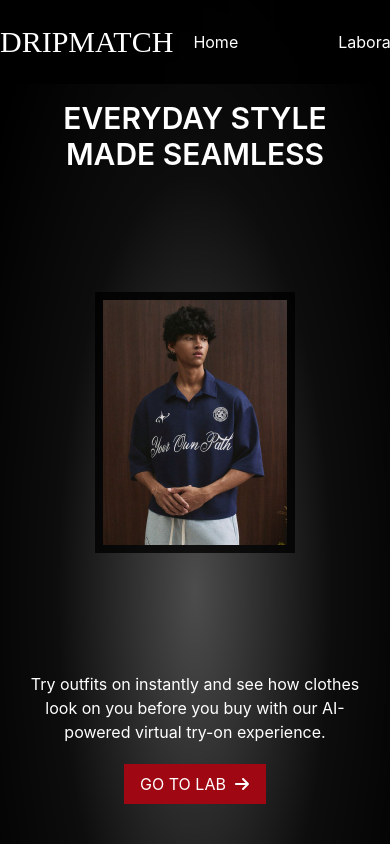
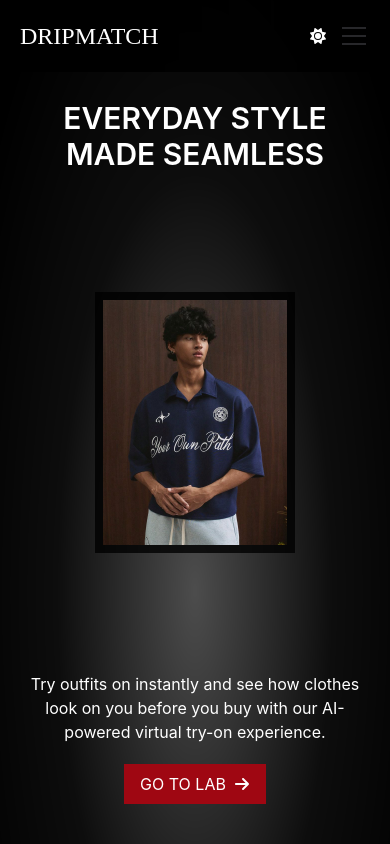
Before and after one commit to FrankTopzy/Drip_match, a React (Vite) app: page / in a window 390 px wide. Built offline with nearby package versions, Linux system fonts and the light colour scheme; no server answers; a web font is replaced by a local one.

Commit message:
feat: designed the nav-menu for smaller screens and also made other features responsive.

```diff
--- a/src/components/header/Header.tsx
+++ b/src/components/header/Header.tsx
@@ -2,17 +2,20 @@ import { FaSun } from "react-icons/fa6"
 import { useDripmatch } from "../Context";
 import Styles from './header.module.css'
 import { Link } from "react-router-dom";
+import { useRef, useState } from "react";
 
 
 function Header() {
   const { isDark, setIsDark } = useDripmatch();
+  const [menuOpen, setMenuOpen] = useState<boolean>(false);
+
 
   return (
-    <div className={`flex justify-center bg-linear-to-r from-(--bg-color) from-10% via-(--bg-color2) via-70% to-(--bg-color3) to-95% fixed w-full lg:px-20 z-99`} data-aos="fade-down">
-      <header className="flex justify-between items-center max-w-(--max-w) w-full py-5 text-(--text-color)">
-        <Link to={'/'} className={`${Styles.logo} uppercase text-3xl`}>Dripmatch</Link>
+    <div className={`flex justify-center bg-linear-to-r from-(--bg-color) from-10% via-(--bg-color2) via-70% to-(--bg-color3) to-95% fixed w-full lg:px-20 z-10`} data-aos="fade-down">
+      <header className="flex justify-between items-center max-w-(--max-w) w-full px-5 md:px-0 py-5 text-(--text-color) relative">
+        <Link to={'/'} className={`${Styles.logo} uppercase text-2xl md:text-3xl`}>Dripmatch</Link>
 
-        <div>
+        <div className="hidden md:block">
           <ul className={`${Styles.nav_list} flex gap-15`}>
             <Link to={'/'}>Home</Link>
             <Link to={'/lab'}>Laboratory</Link>
@@ -22,11 +25,31 @@ function Header() {
           </ul>
         </div>
 
-        <div>
+        <div className="flex gap-3">
           <button onClick={() => setIsDark(!isDark)}>
             <FaSun/>
           </button>
+
+          <button onClick={() => setMenuOpen(!menuOpen)} className="md:hidden flex flex-col gap-1.5 cursor-pointer bg-transparent border-0 p-1">
+            <span className={`block w-6 h-0.5 bg-zinc-800 transition-transform ${menuOpen ? 'rotate-45 translate-y-2' : ''}`}></span>
+            <span className={`block w-6 h-0.5 bg-zinc-800 transition-opacity ${menuOpen ? 'opacity-0' : ''}`}></span>
+            <span className={`block w-6 h-0.5 bg-zinc-800 transition-transform ${menuOpen ? '-rotate-45 -translate-y-2' : ''}`}></span>
+          </button>
         </div>
+
+        {
+          menuOpen && (
+            <div className="absolute md:hidden bg-(--bg-color) h-screen left-0 top-full w-full z-50">
+              <ul className={`p-5 flex flex-col gap-15`}>
+                <Link to={'/'} onClick={() => setMenuOpen(false)}>Home</Link>
+                <Link to={'/lab'} onClick={() => setMenuOpen(false)}>Laboratory</Link>
+                <Link to={'/favorites'} onClick={() => setMenuOpen(false)}>Favorites</Link>
+                <Link to={'/drafts'} onClick={() => setMenuOpen(false)}>[Drafts]</Link>
+                <Link to={'/settings'} onClick={() => setMenuOpen(false)}>Settings</Link>
+              </ul>
+            </div>
+          )
+        }
       </header>
     </div>
   )
```
